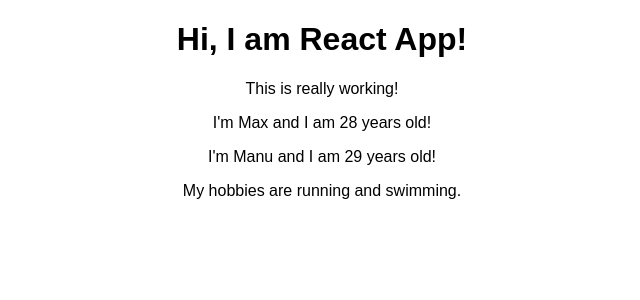
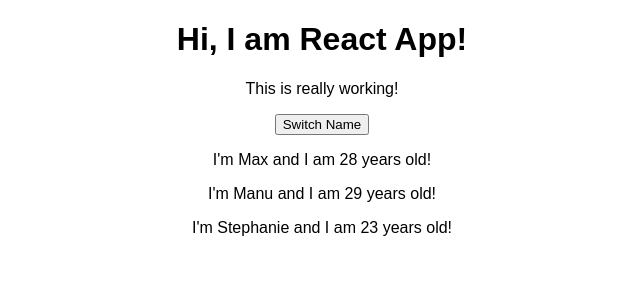
Before and after one commit to gabifija/react-redux-app, a React (Create React App) app: page / in a window 1280 px wide. Shown: the top 300 px of the page, without its empty margins (318-958 px from the left). Built offline with nearby package versions, Linux system fonts and the light colour scheme.

Commit message:
Created first state

```diff
--- a/src/App.js
+++ b/src/App.js
@@ -3,13 +3,23 @@
 import Person from './Person/Person';
 
 class App extends Component {
+	state = {
+		persons: [
+			{ name: 'Max', age: 28},
+			{ name: 'Manu', age: 29},
+			{ name: 'Stephanie', age: 23}
+		]
+	}
+
   	render() {
     	return (
       		<div className="App">
         		<h1>Hi, I am React App!</h1>
         		<p>This is really working!</p>
-        <Person name="Max" age="28" />
-        <Person name="Manu" age="29">My hobbies are running and swimming.</Person>
+        		<button>Switch Name</button>
+        		<Person name={this.state.persons[0].name} age={this.state.persons[0].age} />
+        		<Person name={this.state.persons[1].name} age={this.state.persons[1].age} />
+        		<Person name={this.state.persons[2].name} age={this.state.persons[2].age} />
       		</div>
     	);
     	// return React.createElement('div', {className: 'App' }, React.createElement('h1', null, 'Hi, I am React App'));
```
Lines whose indentation alone changed are shown as unchanged.
